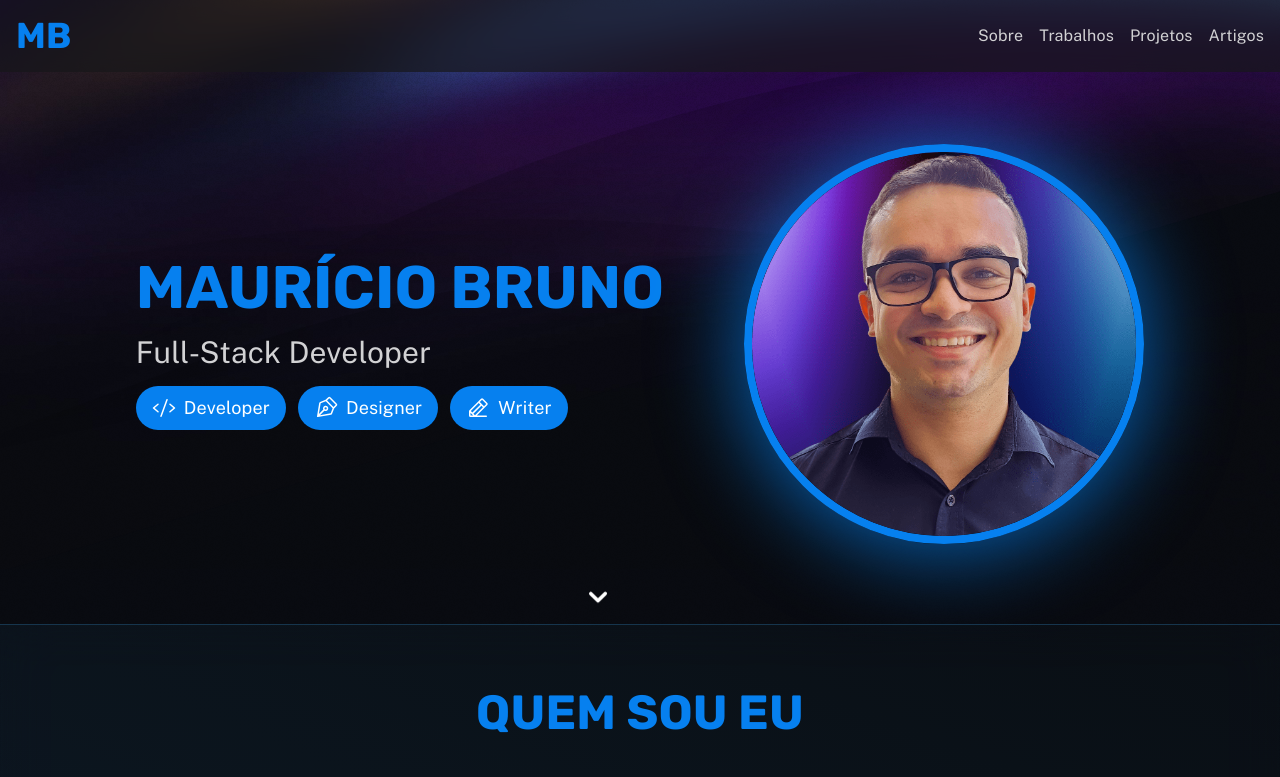
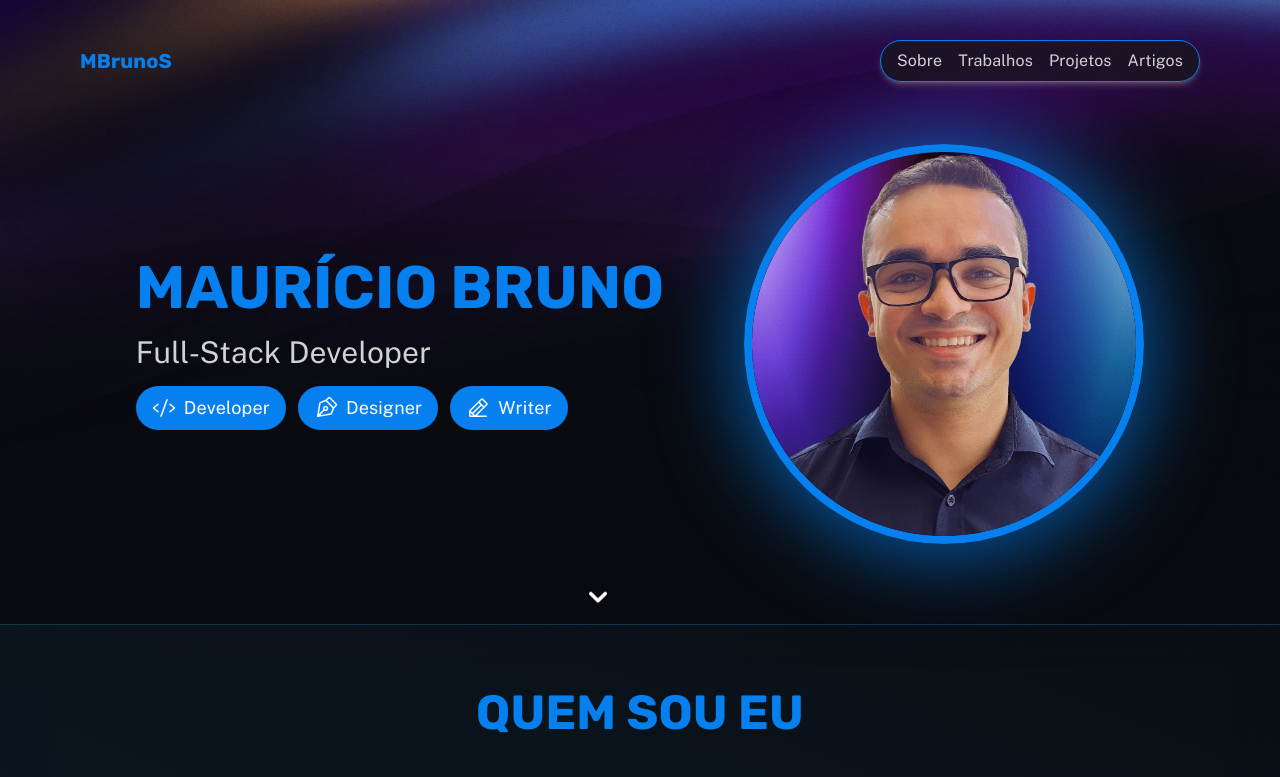
Before and after one commit to MBrunoS/portfolio, a Next.js app: page / in a window 1280 px wide. Shown: the top 777 px of the page. Built offline with nearby package versions, Linux system fonts and the light colour scheme.

Commit message:
feat: update Navbar

```diff
--- a/src/components/Navbar/index.tsx
+++ b/src/components/Navbar/index.tsx
@@ -1,22 +1,49 @@
-import React from "react";
+import React, { useEffect, useState } from "react";
 import * as NavigationMenu from "@radix-ui/react-navigation-menu";
 
 export const Navbar: React.FC = () => {
+  const [isScrolling, setIsScrolling] = useState(false);
+
+  function scrollHandler() {
+    if (window.scrollY > 50) {
+      setIsScrolling(true);
+    } else {
+      setIsScrolling(false);
+    }
+  }
+
+  useEffect(() => {
+    window.addEventListener("scroll", scrollHandler);
+
+    return () => {
+      window.removeEventListener("scroll", scrollHandler);
+    };
+  }, []);
+
   return (
-    <NavigationMenu.Root className="fixed bg-zinc-900/70 w-full p-4 z-10 backdrop-blur-md flex items-center justify-between">
+    <NavigationMenu.Root
+      className={`fixed w-full px-20 py-10 z-10 flex items-center justify-between transition ${
+        isScrolling && "bg-zinc-900/70 backdrop-blur-md"
+      }`}
+    >
       <NavigationMenu.List>
         <NavigationMenu.Item>
           <NavigationMenu.Link
             href="/"
-            className="text-primary-color text-4xl font-black"
+            className="text-primary-color text-xl font-black"
             id="home"
           >
-            MB
+            MBrunoS
           </NavigationMenu.Link>
         </NavigationMenu.Item>
       </NavigationMenu.List>
 
-      <NavigationMenu.List className="flex gap-4">
+      <NavigationMenu.List
+        className={`flex gap-4 px-4 py-2 transition-border ${
+          !isScrolling &&
+          "rounded-full border border-primary-color bg-zinc-900/70 shadow-md shadow-gray-50/20"
+        }`}
+      >
         <NavigationMenu.Item>
           <NavigationMenu.Link
             href="#about"
--- a/src/pages/index.tsx
+++ b/src/pages/index.tsx
@@ -2,8 +2,6 @@ import Head from "next/head";
 import Lottie, { LottieRefCurrentProps } from "lottie-react";
 import { useRef } from "react";
 import { Navbar } from "../components/Navbar";
-import { SocialLinks } from "../components/SocialLinks";
-import { ProfilePic } from "../components/ProfilePic";
 import { DownArrow } from "../components/DownArrow";
 import { Heading } from "../components/Heading";
 import { Projects } from "../components/Projects";
```
